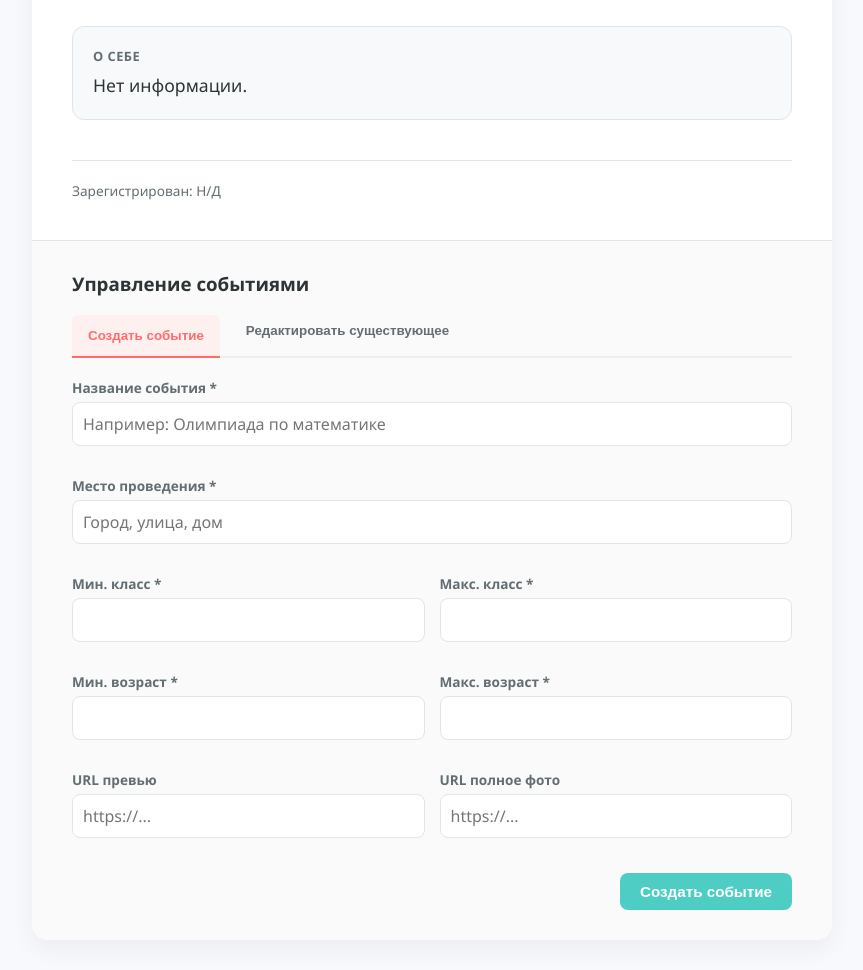
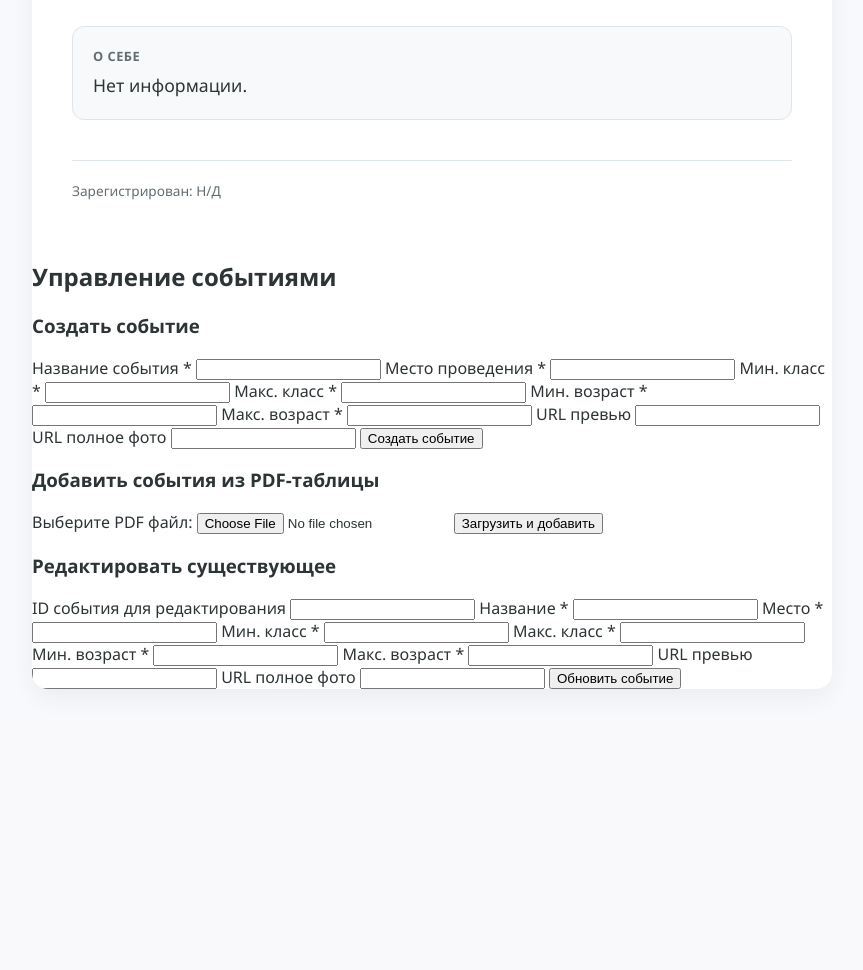
Before and after one commit to SHAMBALENOK/Papaya, a Flask app: template templates/user_detail.html in a window 1280 px wide. Shown: the part 614-1584 px from the top of the page, without its empty margins (208-1071 px from the left). After the commit the page ends 1303 px from the top, so only its background shows below. Run offline with Flask 3, Linux system fonts and the light colour scheme; the template is opened without the code that fills it, so the values that code supplies are empty.

Commit message:
v0.4.5.3

```diff
--- a/templates/user_detail.html
+++ b/templates/user_detail.html
@@ -344,110 +344,79 @@
 
         <!-- МЕНЕДЖЕР СОБЫТИЙ (Добавление и Редактирование) -->
         {% if current_user.id == user.id or current_user.role == 'ADMIN' %}
-        <div class="events-manager">
-            <h3 style="margin-top:0;">Управление событиями</h3>
+        <h2>Управление событиями</h2>
 
-            <div class="tabs">
-                <button class="tab-btn active" onclick="switchEventTab('create')">Создать событие</button>
-                <button class="tab-btn" onclick="switchEventTab('edit')">Редактировать существующее</button>
-            </div>
+        <!-- 1. Существующая форма: Создать событие -->
+        <h3>Создать событие</h3>
+        <form action="{{ url_for('add_event', user_id=user.id) }}" method="POST">
+            <label>Название события *</label>
+            <input type="text" name="name" required>
 
-            <!-- Вкладка: Создание -->
-            <div id="createEventTab" class="event-tab-content">
-                <form id="createEventForm" onsubmit="submitCreateEvent(event)">
-                    <div class="form-grid">
-                        <div class="form-group full">
-                            <label class="form-label">Название события *</label>
-                            <input type="text" name="name" class="form-input" required placeholder="Например: Олимпиада по математике">
-                        </div>
-                        <div class="form-group full">
-                            <label class="form-label">Место проведения *</label>
-                            <input type="text" name="place" class="form-input" required placeholder="Город, улица, дом">
-                        </div>
-                        <div class="form-group">
-                            <label class="form-label">Мин. класс *</label>
-                            <input type="number" name="min_grade" class="form-input" required min="1" max="11">
-                        </div>
-                        <div class="form-group">
-                            <label class="form-label">Макс. класс *</label>
-                            <input type="number" name="max_grade" class="form-input" required min="1" max="11">
-                        </div>
-                        <div class="form-group">
-                            <label class="form-label">Мин. возраст *</label>
-                            <input type="number" name="min_age" class="form-input" required min="5">
-                        </div>
-                        <div class="form-group">
-                            <label class="form-label">Макс. возраст *</label>
-                            <input type="number" name="max_age" class="form-input" required min="5">
-                        </div>
-                        <div class="form-group">
-                            <label class="form-label">URL превью</label>
-                            <input type="url" name="preview_picture" class="form-input" placeholder="https://...">
-                        </div>
-                        <div class="form-group">
-                            <label class="form-label">URL полное фото</label>
-                            <input type="url" name="picture" class="form-input" placeholder="https://...">
-                        </div>
-                    </div>
-                    <div class="form-actions">
-                        <button type="submit" class="btn btn-action">Создать событие</button>
-                    </div>
-                </form>
-            </div>
+            <label>Место проведения *</label>
+            <input type="text" name="place" required>
 
-            <!-- Вкладка: Редактирование -->
-            <div id="editEventTab" class="event-tab-content" style="display:none;">
-                <p style="color:var(--text-muted); font-size:0.9rem; margin-bottom:15px;">Выберите событие для редактирования:</p>
-                <div id="userEventsList">
-                    <!-- Сюда JS загрузит список событий пользователя (если бы мы их фильтровали) -->
-                    <!-- Для демонстрации покажем форму, которая ждет ID -->
-                    <div class="form-group full">
-                        <label class="form-label">ID события для редактирования</label>
-                        <input type="text" id="editEventIdInput" class="form-input" placeholder="Вставьте ID события">
-                    </div>
+            <label>Мин. класс *</label>
+            <input type="number" name="min_grade" required>
 
-                    <form id="editEventForm" onsubmit="submitEditEvent(event)">
-                        <div class="form-grid">
-                            <div class="form-group full">
-                                <label class="form-label">Название *</label>
-                                <input type="text" name="name" id="edit_name" class="form-input" required>
-                            </div>
-                            <div class="form-group full">
-                                <label class="form-label">Место *</label>
-                                <input type="text" name="place" id="edit_place" class="form-input" required>
-                            </div>
-                            <div class="form-group">
-                                <label class="form-label">Мин. класс *</label>
-                                <input type="number" name="min_grade" id="edit_min_grade" class="form-input" required>
-                            </div>
-                            <div class="form-group">
-                                <label class="form-label">Макс. класс *</label>
-                                <input type="number" name="max_grade" id="edit_max_grade" class="form-input" required>
-                            </div>
-                            <div class="form-group">
-                                <label class="form-label">Мин. возраст *</label>
-                                <input type="number" name="min_age" id="edit_min_age" class="form-input" required>
-                            </div>
-                            <div class="form-group">
-                                <label class="form-label">Макс. возраст *</label>
-                                <input type="number" name="max_age" id="edit_max_age" class="form-input" required>
-                            </div>
-                            <div class="form-group">
-                                <label class="form-label">URL превью</label>
-                                <input type="url" name="preview_picture" id="edit_preview_picture" class="form-input">
-                            </div>
-                            <div class="form-group">
-                                <label class="form-label">URL полное фото</label>
-                                <input type="url" name="picture" id="edit_picture" class="form-input">
-                            </div>
-                        </div>
-                        <div class="form-actions">
-                            <button type="submit" class="btn btn-save">Обновить событие</button>
-                        </div>
-                    </form>
-                </div>
-            </div>
-        </div>
+            <label>Макс. класс *</label>
+            <input type="number" name="max_grade" required>
+
+            <label>Мин. возраст *</label>
+            <input type="number" name="min_age" required>
+
+            <label>Макс. возраст *</label>
+            <input type="number" name="max_age" required>
+
+            <label>URL превью</label>
+            <input type="text" name="preview_picture">
+
+            <label>URL полное фото</label>
+            <input type="text" name="picture">
+
+            <button type="submit">Создать событие</button>
+        </form>
+
+        <!-- 2. НОВАЯ ФОРМА: Добавить события из PDF -->
+        <h3>Добавить события из PDF-таблицы</h3>
+        <form action="{{ url_for('add_events_via_pdf_tables', user_id=user.id) }}" method="POST" enctype="multipart/form-data">
+            <label for="pdf_file">Выберите PDF файл:</label>
+            <!-- Атрибут name="file" критически важен, так как main.py проверяет именно request.files['file'] -->
+            <input type="file" id="pdf_file" name="file" accept=".pdf" required>
+            <button type="submit">Загрузить и добавить</button>
+        </form>
+
+        <!-- 3. Существующая форма: Редактировать существующее -->
+        <h3>Редактировать существующее</h3>
+        <form action="{{ url_for('event_edit_details', user_id=user.id, event_id='ID_СОБЫТИЯ') }}" method="POST">
+            <label>ID события для редактирования</label>
+            <input type="text" name="event_id" required>
+
+            <label>Название *</label>
+            <input type="text" name="name" required>
+
+            <label>Место *</label>
+            <input type="text" name="place" required>
+
+            <label>Мин. класс *</label>
+            <input type="number" name="min_grade" required>
+
+            <label>Макс. класс *</label>
+            <input type="number" name="max_grade" required>
+
+            <label>Мин. возраст *</label>
+            <input type="number" name="min_age" required>
+
+            <label>Макс. возраст *</label>
+            <input type="number" name="max_age" required>
+
+            <label>URL превью</label>
+            <input type="text" name="preview_picture">
+
+            <label>URL полное фото</label>
+            <input type="text" name="picture">
+
+            <button type="submit">Обновить событие</button>
+        </form>
         {% endif %}
 
     </div>
```
Also changed, not shown: English.md (+18 -6 lines), README.md.
